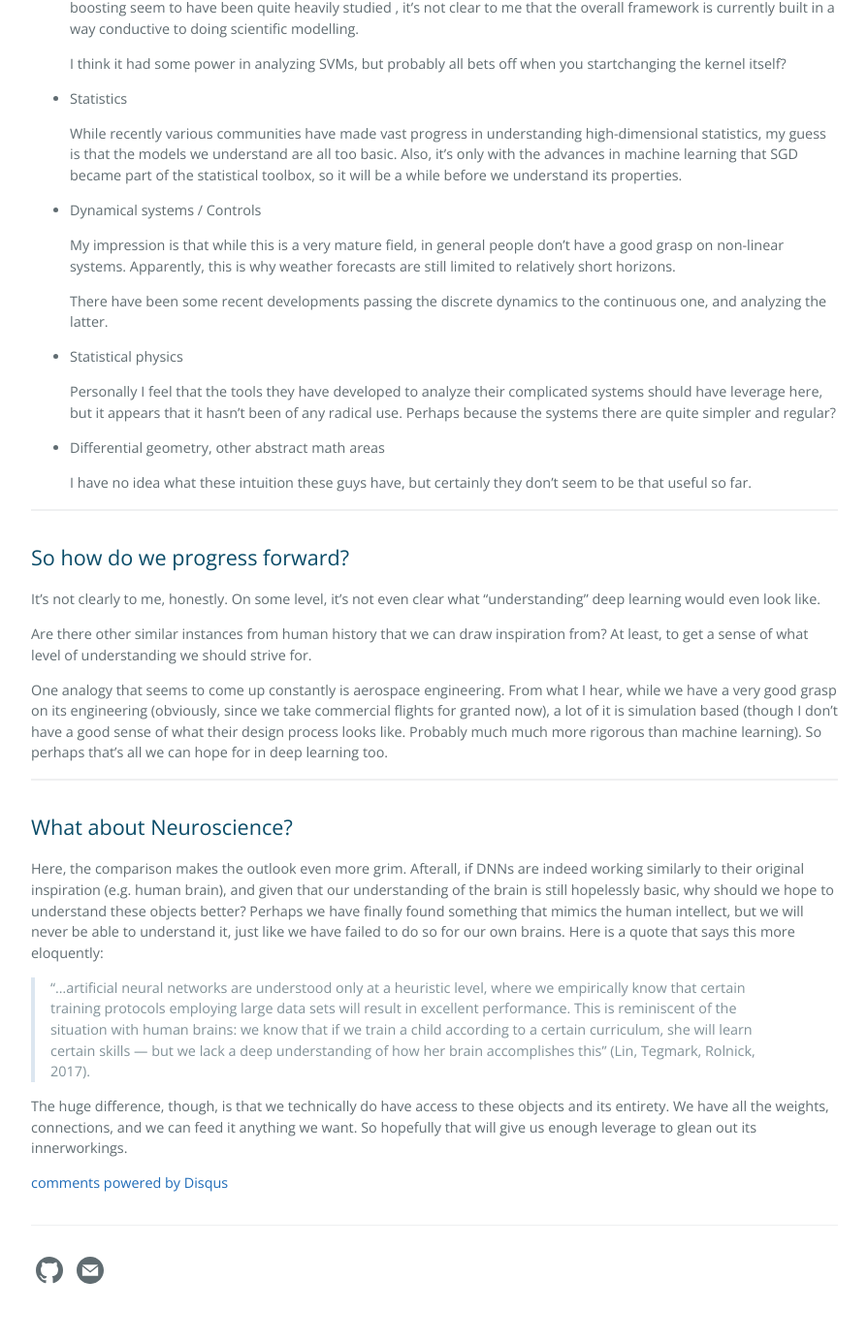
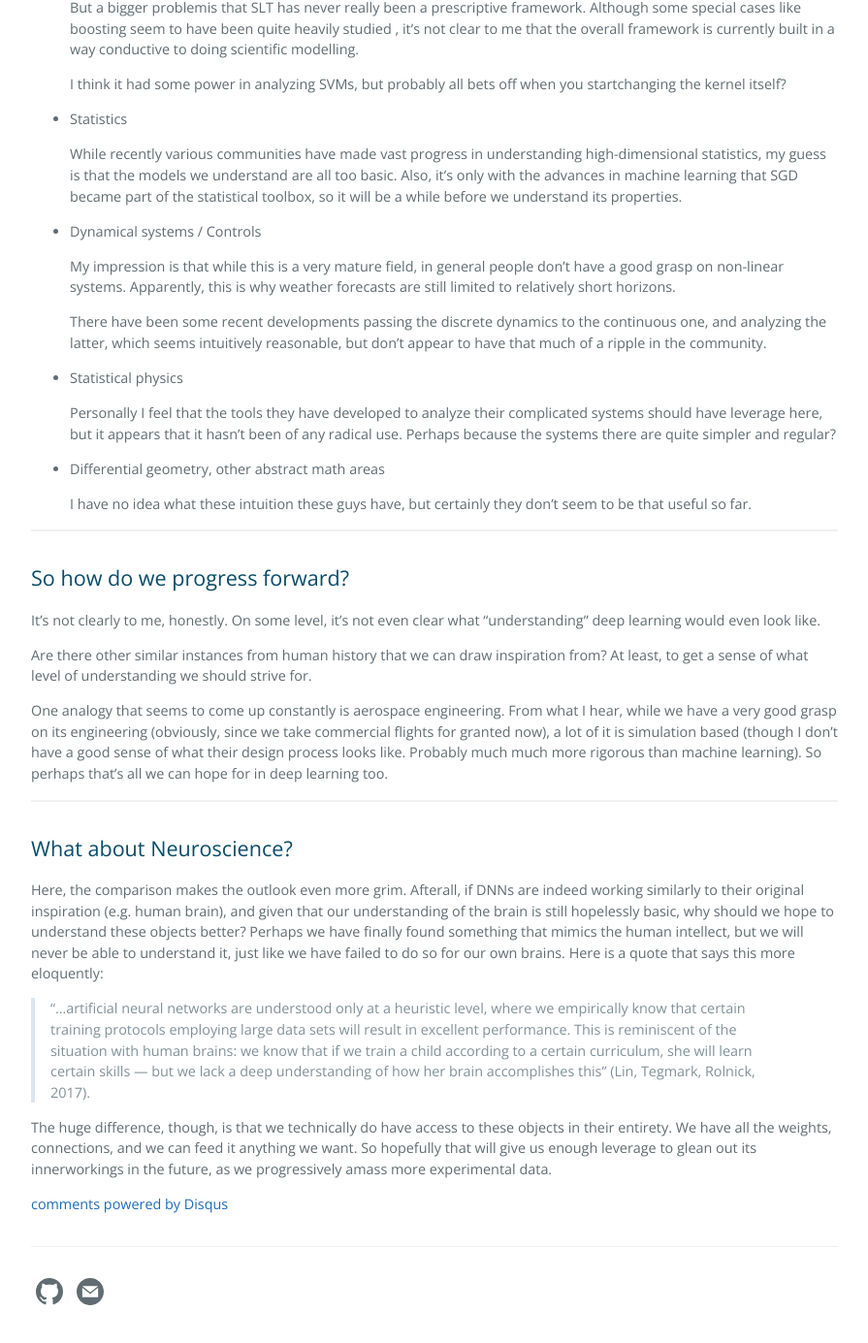
Before and after one commit to sung-max/sung-max.github.io, a Jekyll site: the page built from _posts/2019-09-19-deep-learning-shallow-understanding.markdown, in a window 1280 px wide and 1400 px high, scrolled down 1122 px. Shown: the top 1385 px of the window at 97% size, without its empty margins (192-1087 px from the left). Built offline with Jekyll 4.4.1, drawn with Linux system fonts in a browser that asks for light colours; comment, search, counter and statistics services are not loaded; some of the changed text lies outside the part shown.

Commit message:
Update 2019-09-19-deep-learning-shallow-understanding.markdown

```diff
--- a/_posts/2019-09-19-deep-learning-shallow-understanding.markdown
+++ b/_posts/2019-09-19-deep-learning-shallow-understanding.markdown
@@ -39,8 +39,8 @@
 
 * Statistical Learning Theory
 
-  We have really considered the overparameterized regime, and ruled it out on justification of
-  (taken for granted) intuitions we had about overfitting and bias-variance tradeoffs.
+  We have really considered the overparameterized regime, and ruled out interpolating estimators based on
+  (taken for granted) intuitions we had about overfitting and bias-variance tradeoffs. Only in the past few months have people isolated what's now called the "double descent" phenomena, and are beginning to understand it in its simpler settings.
 
   But a bigger problemis that SLT has never really been a prescriptive framework.
   Although some special cases like boosting seem to have been quite heavily studied , it's not clear to me that
@@ -60,7 +60,8 @@
   My impression is that while this is a very mature field, in general people don't have a good grasp on non-linear systems.
   Apparently, this is why weather forecasts are still limited to relatively short horizons.
 
-  There have been some recent developments passing the discrete dynamics to the continuous one, and analyzing the latter.
+  There have been some recent developments passing the discrete dynamics to the continuous one, and analyzing the latter,
+  which seems intuitively reasonable, but don't appear to have that much of a ripple in the community.
 
 * Statistical physics
 
@@ -100,6 +101,6 @@
 > situation with human brains: we know that if we train a child according to a certain curriculum, she will learn
 > certain skills — but we lack a deep understanding of how her brain accomplishes this" (Lin, Tegmark, Rolnick, 2017).
 
-The huge difference, though, is that we technically do have access to these objects and its entirety.
+The huge difference, though, is that we technically do have access to these objects in their entirety.
 We have all the weights, connections, and we can feed it anything we want. So hopefully that will give us enough
-leverage to glean out its innerworkings.
+leverage to glean out its innerworkings in the future, as we progressively amass more experimental data.
```
